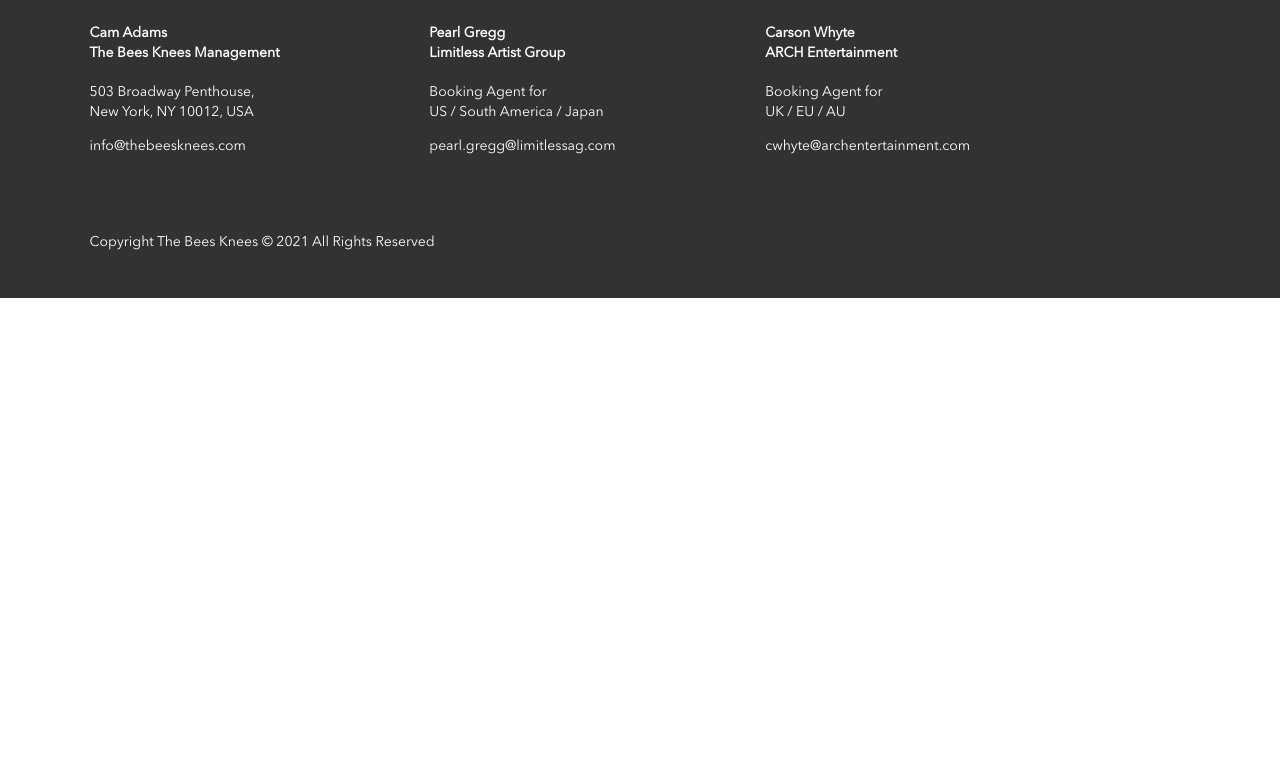
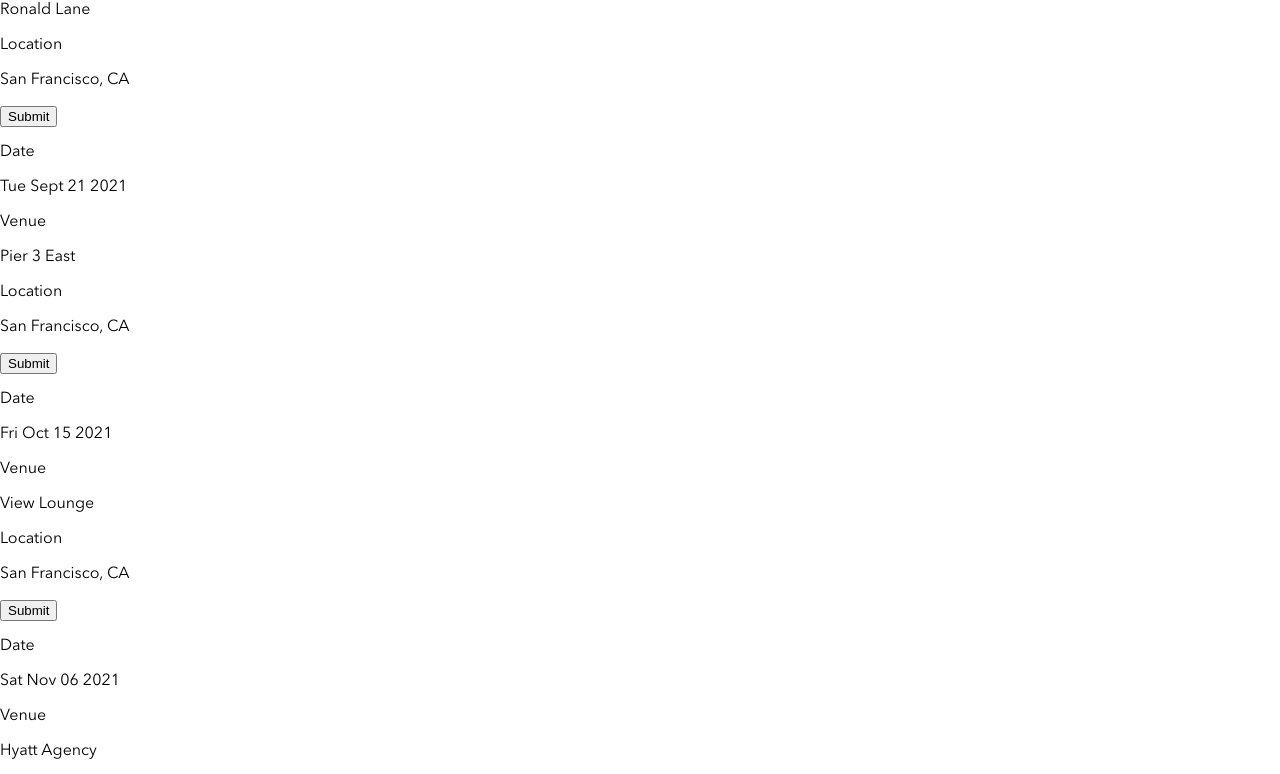
Before and after one commit to brandonscottred/band-site, a plain HTML site: page pages/shows.html in a window 1280 px wide. Shown: the part 200-974 px from the top of the page. Before the commit the page ends 800 px from the top, so only its background shows below. Drawn offline with Linux system fonts and the light colour scheme.

Commit message:
add JS functions to render shows object data using For Loop

```diff
--- a/pages/shows.html
+++ b/pages/shows.html
@@ -23,7 +23,7 @@
         </nav>
     </header>
     <main>
-
+        <section class="shows"></section>
     </main>
         <footer class="footer">
         <h1 class="footer__title">
@@ -88,5 +88,7 @@
             </p>
         </div>
     </footer>
+
+    <script src="../scripts/build-shows-page.js"></script>
 </body>
 </html>
--- a/scripts/build-shows-page.js
+++ b/scripts/build-shows-page.js
@@ -0,0 +1,91 @@
+const shows = document.querySelector('.shows');
+
+const showsArray = [
+
+    {
+        date: 'Mon Sept 06 2021',
+        venue: 'Ronald Lane',
+        location: 'San Francisco, CA'
+    },
+
+    {
+        date: 'Tue Sept 21 2021',
+        venue: 'Pier 3 East',
+        location: 'San Francisco, CA'
+    },
+
+    {
+        date: 'Fri Oct 15 2021',
+        venue: 'View Lounge',
+        location: 'San Francisco, CA'
+    },
+
+    {
+        date: 'Sat Nov 06 2021',
+        venue: 'Hyatt Agency',
+        location: 'San Francisco, CA'
+    },
+
+    {
+        date: 'Fri Nov 26 2021',
+        venue: 'Moscow Center',
+        location: 'San Francisco, CA'
+    },
+
+    {
+        date: 'Wed Dec 15 2021',
+        venue: 'Press Club',
+        location: 'San Francisco, CA'
+    }
+];
+
+console.log(showsArray);
+
+showsArray.forEach(function(show) {
+    for (let i = 0; i < showsArray.length; i++) {
+
+        const dateHeading = document.createElement('p');
+        dateHeading.className = 'shows__date--heading'
+        dateHeading.innerText = ('Date');
+        const dateValue = document.createElement('p');
+        dateValue.className = 'shows__date--value';
+        dateValue.innerText = show.date;
+        console.log(dateHeading);
+        console.log(dateValue);
+
+        const venueHeading = document.createElement('p');
+        dateHeading.className = 'shows__venue--heading'
+        venueHeading.innerText = ('Venue');
+        const venueValue = document.createElement('p');
+        venueValue.className = 'shows__venue--value';
+        venueValue.innerText = show.venue;
+        console.log(venueHeading);
+        console.log(venueValue);
+
+        const locationHeading = document.createElement('p');
+        dateHeading.className = 'shows__location--heading'
+        locationHeading.innerText = ('Location');
+        const locationValue = document.createElement('p');
+        locationValue.className = 'shows__location--__value';
+        locationValue.innerText = show.location;
+        console.log(locationHeading);
+        console.log(locationValue);
+
+        shows.appendChild(dateHeading);
+        shows.appendChild(dateValue);
+
+        shows.appendChild(venueHeading);
+        shows.appendChild(venueValue);
+
+        shows.appendChild(locationHeading);
+        shows.appendChild(locationValue);
+
+        const buyTicketsBtn = document.createElement('input');
+        buyTicketsBtn.type = "submit";
+        buyTicketsBtn.className = "shows__buy-tickets";
+        shows.appendChild(buyTicketsBtn);
+
+        break;
+    };
+
+});
```
Also changed, not shown: index.html (+2 -2 lines), styles/bio.scss (+26 -8 lines), styles/bio.css.
